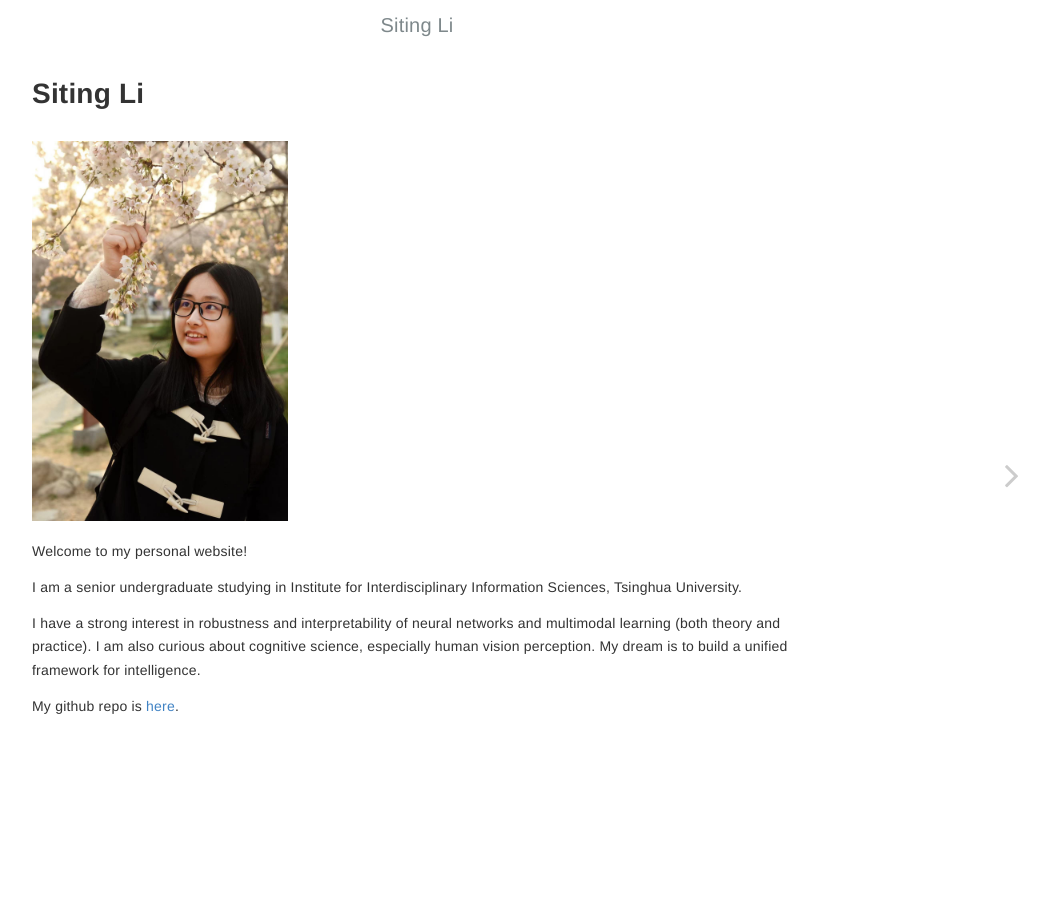
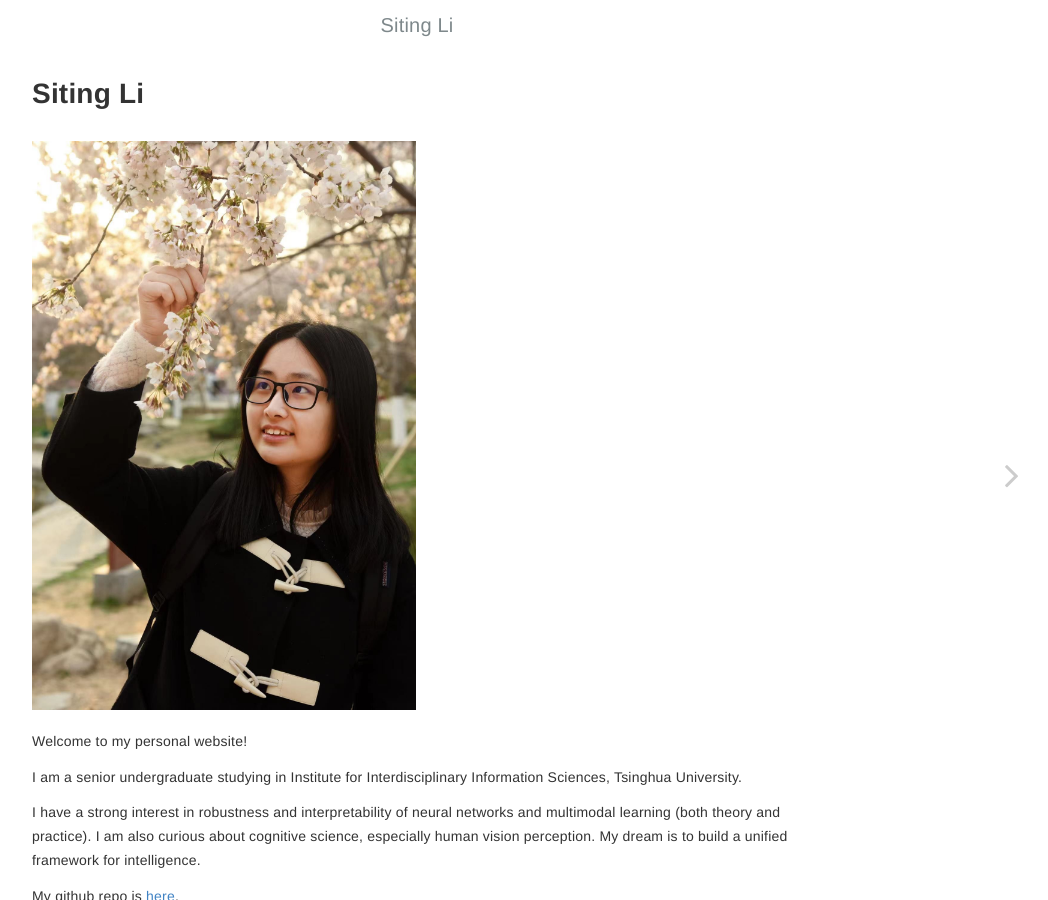
Before and after one commit to lst627/lst627.github.io, a Jekyll site: the page built from index.md, in a window 1280 px wide. Shown: the whole page, without its empty margins (223-1271 px from the left). Built offline with Jekyll 4.4.1, drawn with Linux system fonts in a browser that asks for light colours.

Commit message:
Update index.md

```diff
--- a/index.md
+++ b/index.md
@@ -2,7 +2,7 @@
 layout: home
 ---
 
-<img src="/assets/photos/photo.jpg" alt="img-1" style="zoom:20%;" />
+<img src="/assets/photos/photo.jpg" alt="img-1" style="zoom:30%;" />
 
 Welcome to my personal website!
 
```
